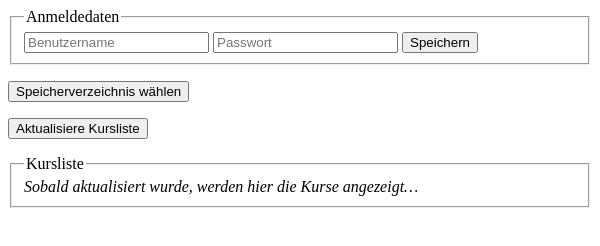
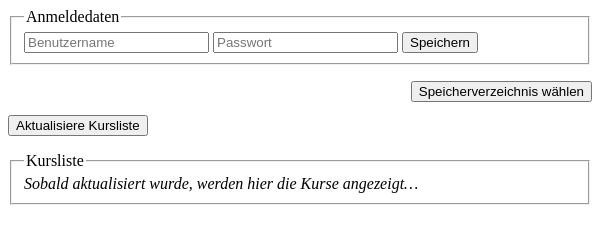
Before and after one commit to jawys/sync-my-moodle, an Electron app: page index.html in a window 600 px wide. Drawn offline with Linux system fonts and the light colour scheme; no server answers.

Commit message:
💄 Float #select-directory and #selected-directory to the right

```diff
--- /dev/null
+++ b/index.css
@@ -0,0 +1,4 @@
+#select-directory,
+#selected-directory {
+    float: right;
+}
--- a/index.html
+++ b/index.html
@@ -3,6 +3,7 @@
 
 <head>
   <meta charset="UTF-8">
+  <link rel="stylesheet" href="index.css" type="text/css">
 </head>
 
 <body>
```
